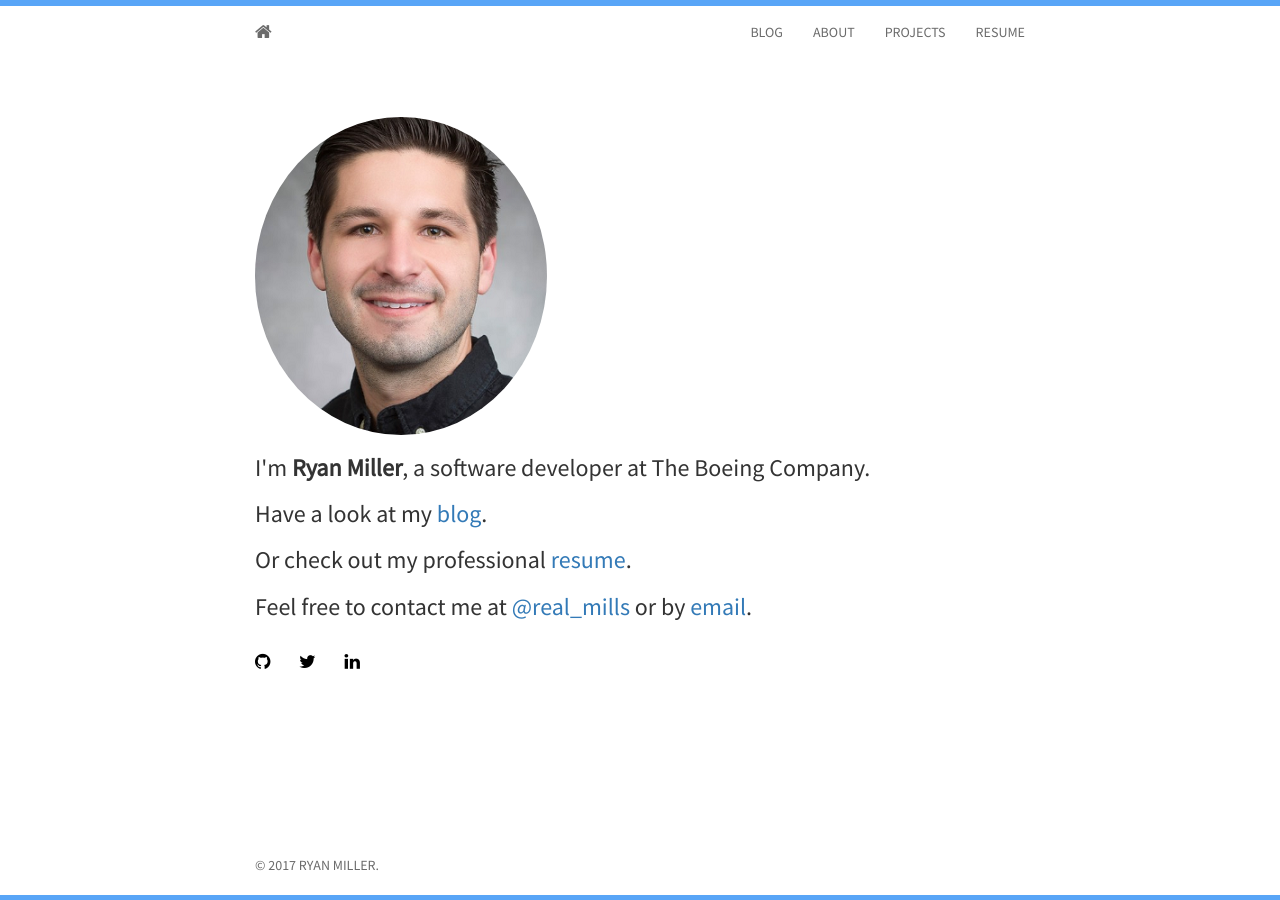
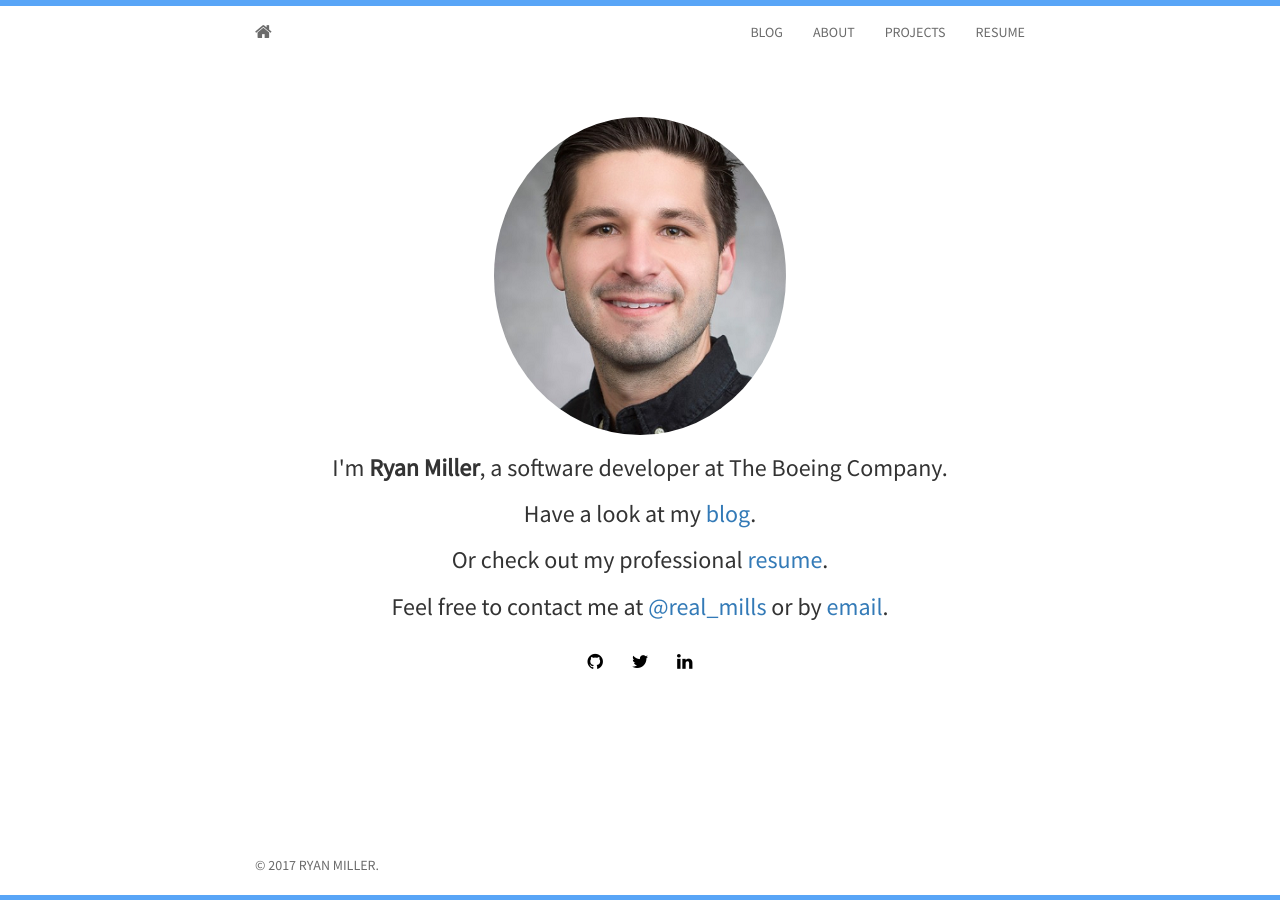
Before and after one commit to TheRyanMiller/theryanmiller.github.io, a Jekyll site: the page built from index.html, in a window 1280 px wide. Built offline with Jekyll 4.4.1, drawn with Linux system fonts in a browser that asks for light colours; nearby versions of some CDN libraries; Markdown is read by kramdown in place of the engine named in the settings.

Commit message:
formatting and centering of index

```diff
--- a/_layouts/layout.html
+++ b/_layouts/layout.html
@@ -31,7 +31,7 @@
     crossorigin="anonymous"></script>
 
 	<!-- Custom styles for this template -->
-    <link href="{{ site.baseurl }}static/css/main.css" rel="stylesheet">
+  <link href="{{ site.baseurl }}static/css/main.css" rel="stylesheet">
 	<link href="//fonts.googleapis.com/css?family=Source+Sans+Pro:200,400,200bold,400old" rel="stylesheet" type="text/css">
 	<link rel="stylesheet" href="https://maxcdn.bootstrapcdn.com/font-awesome/4.4.0/css/font-awesome.min.css">
 	<!-- <link href="{{ site.baseurl }}static/css/bootstrap.icon-large.min.css" rel="stylesheet"> -->
--- a/index.html
+++ b/index.html
@@ -4,7 +4,7 @@ title: Ryan Miller
 ---
 
 <section id="about">
-	<div class="container">
+	<div class="container centered">
 	  <div class="avatar">
 		<img class="img-circle" src="{{ site.baseurl }}static/img/{{ site.avatar }}" alt="Responsive image">
 	  </div>
--- a/static/css/main.css
+++ b/static/css/main.css
@@ -95,6 +95,11 @@ body {
 .container .text-muted {
   margin: 20px 0;
 }
+.centered {
+  width: auto;
+  max-width: 800px;
+  text-align: center
+}
 .img-responsive {
  display: block;
  height: auto;
```
